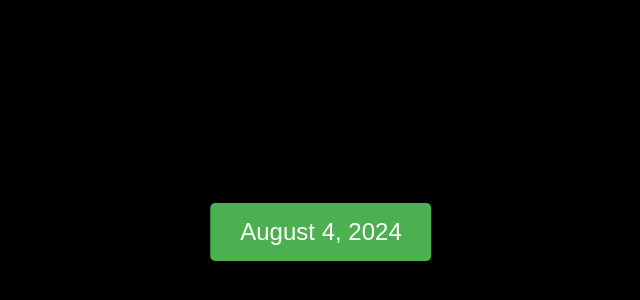
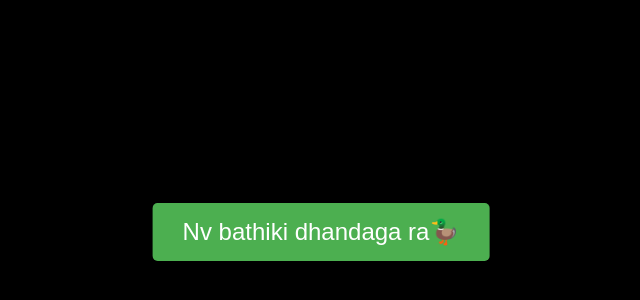
Before and after one commit to rajkiranraj/Fufu, a plain HTML site: page index.html in a window 1280 px wide. Shown: the part 8-308 px from the top of the page, without its empty margins (319-959 px from the left). Drawn offline with nearby package versions, Linux system fonts and the light colour scheme.

Commit message:
Update index.html

```diff
--- a/index.html
+++ b/index.html
@@ -39,7 +39,7 @@
 </head>
 
 <body>
-    <button id="date-button">August 4, 2024</button>
+    <button id="date-button">Nv bathiki dhandaga ra🦆</button>
     <script src="https://cdnjs.cloudflare.com/ajax/libs/three.js/r128/three.min.js"></script>
     <script src="https://cdnjs.cloudflare.com/ajax/libs/gsap/3.7.1/gsap.min.js"></script>
     <script>
```
